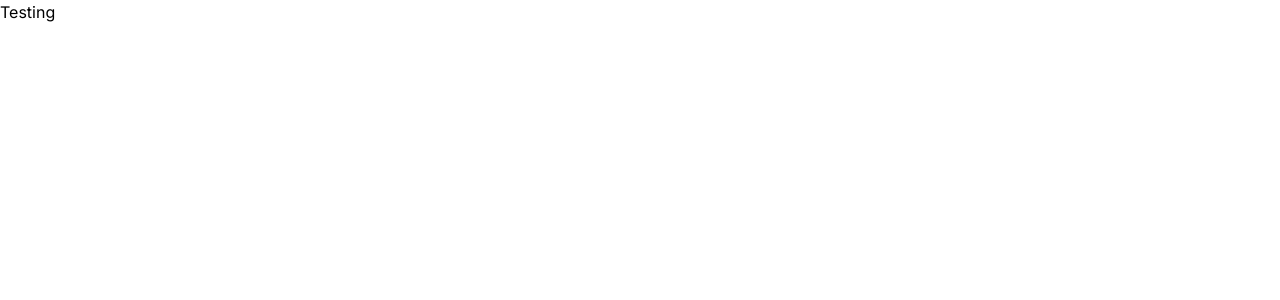
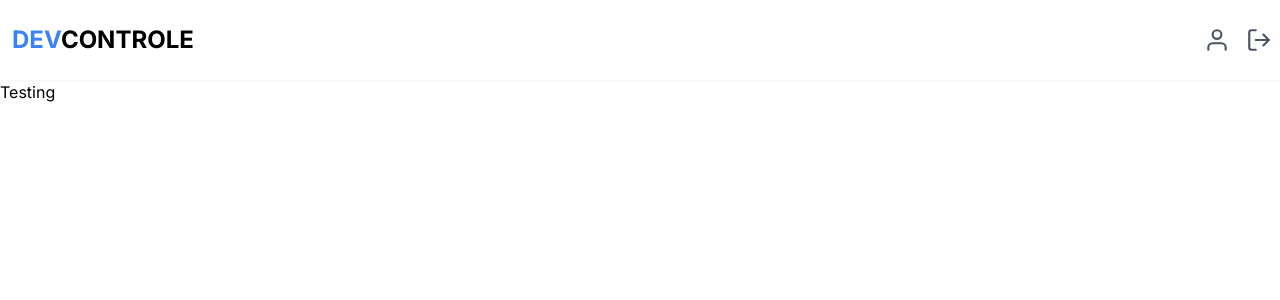
Before and after one commit to felipemariano29/dev-controle, a Next.js app: page / in a window 1280 px wide. Shown: the top 300 px of the page. Built offline with nearby package versions, Linux system fonts and the light colour scheme.

Commit message:
Created header

```diff
--- a/src/app/layout.tsx
+++ b/src/app/layout.tsx
@@ -1,6 +1,7 @@
 import type { Metadata } from "next";
 import { Inter } from "next/font/google";
 import "./globals.css";
+import { Header } from "@/components/header";
 
 const inter = Inter({ subsets: ["latin"] });
 
@@ -16,6 +17,8 @@
 }>) {
   return (
     <html lang="en">
+      <Header />
+
       <body className={inter.className}>{children}</body>
     </html>
   );
--- /dev/null
+++ b/src/components/header/index.tsx
@@ -0,0 +1,26 @@
+import Link from "next/link";
+import { FiLogOut, FiUser } from "react-icons/fi";
+
+export function Header() {
+  return (
+    <header className="w-full flex items-center px-2 py-4 bg-white h-20 shadow-sm">
+      <div className="w-full max-w-7xl mx-auto flex items-center justify-between">
+        <Link href="/">
+          <h1 className="font-bold text-2xl pl-1 hover:tracking-widest duration-300">
+            <span className="text-blue-500">DEV</span>CONTROLE
+          </h1>
+        </Link>
+
+        <div className="flex items-baseline gap-4">
+          <Link href="/dashboard">
+            <FiUser size={26} color="#4b5563" />
+          </Link>
+
+          <button>
+            <FiLogOut size={26} color="#4b5563" />
+          </button>
+        </div>
+      </div>
+    </header>
+  );
+}
```
Also changed, not shown: package.json (+4 -3 lines), 1 other file (tests, documents, lock files or other folders).
